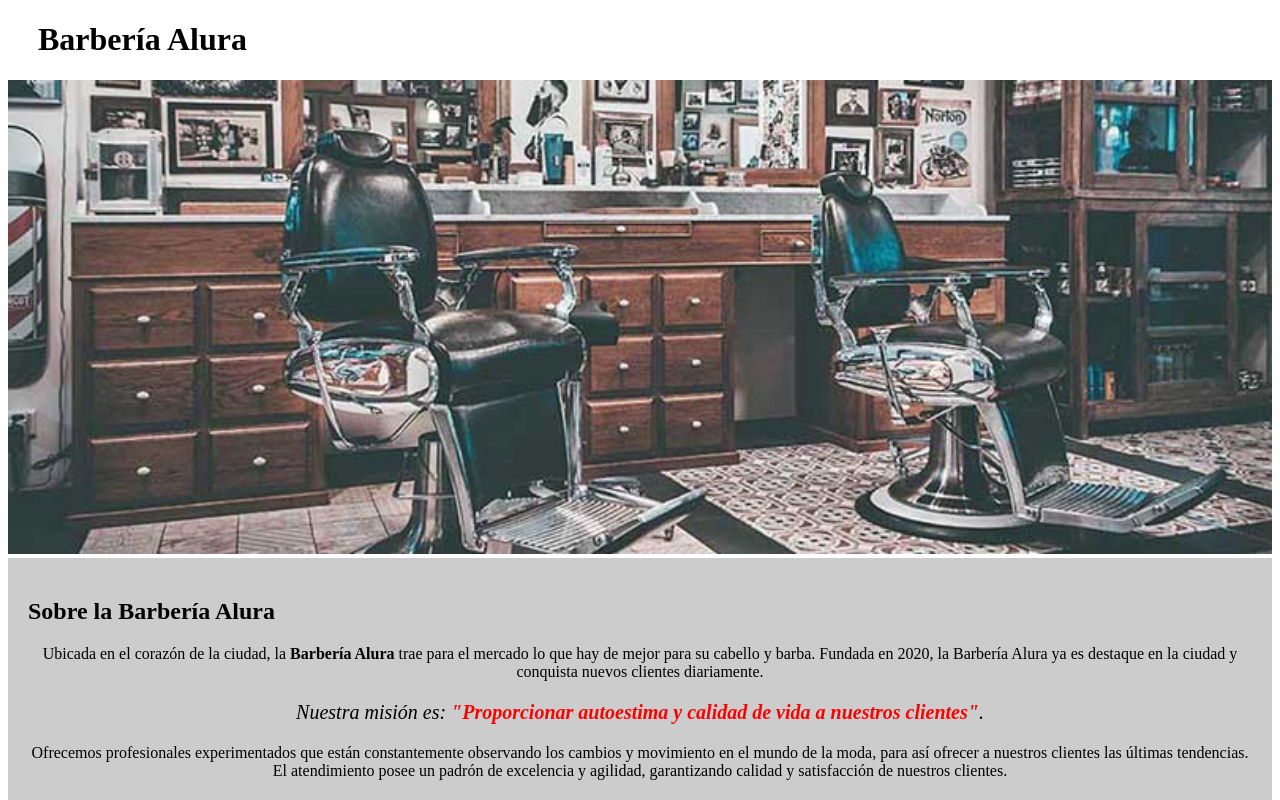
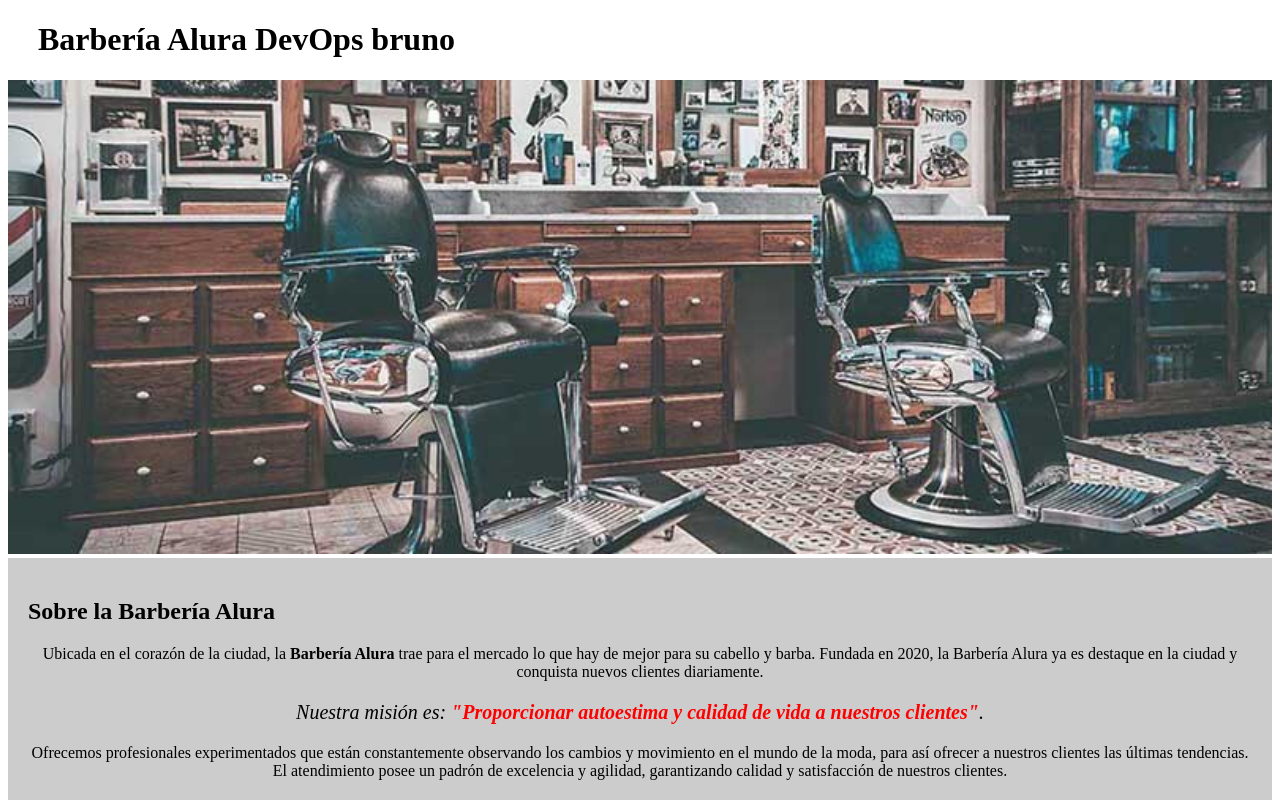
Before and after one commit to RenzoBejarano/alura-git, a plain HTML site: page index.html in a window 1280 px wide. Shown: the top 800 px of the page. Drawn offline with Linux system fonts and the light colour scheme.

Commit message:
Modificando en titulo

```diff
--- a/index.html
+++ b/index.html
@@ -13,7 +13,7 @@
     <body>
 
         <header>
-            <h1 class="Titlo-principal">Barbería Alura</h1>
+            <h1 class="Titlo-principal">Barbería Alura DevOps bruno</h1>
         </header>
 
         <img id="banner" src="/banner.jpg" alt="banner">
```
